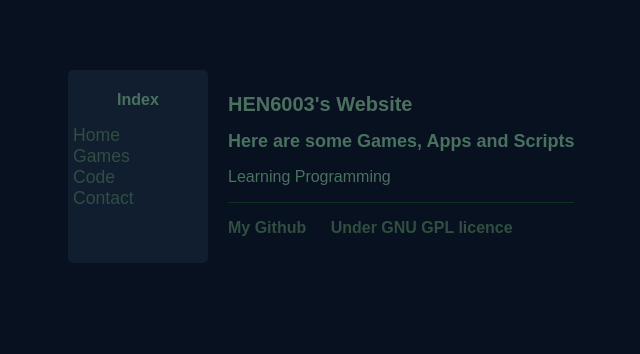
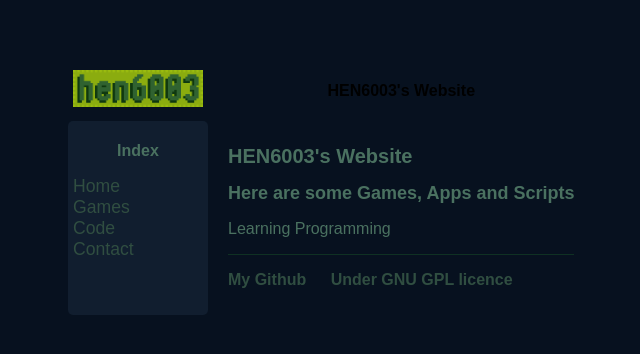
Before and after one commit to hen6003/hen6003.github.io, a Jekyll site: the page built from index.html, in a window 1280 px wide. Shown: the top 354 px of the page, without its empty margins (134-774 px from the left). Built offline with Jekyll 4.4.1, drawn with Linux system fonts in a browser that asks for light colours.

Commit message:
new banner

```diff
--- a/_layouts/default.html
+++ b/_layouts/default.html
@@ -8,6 +8,12 @@
   </head>
   <body>
 	<table border="0" cellpadding="0" cellspacing="10">
+	  <th>
+		<a href=".."><img src="../images/banner.gif" width="130"></a>
+	  </th>
+	  <th>
+		<h0>{{ page.title }}</h0>
+	  </th>
 	  <tr>
 		<td class="toolbar">
 		  <h3 align="center">Index</h3>
```
Also changed, not shown: images/banner.gif (renamed from webart.gif).
